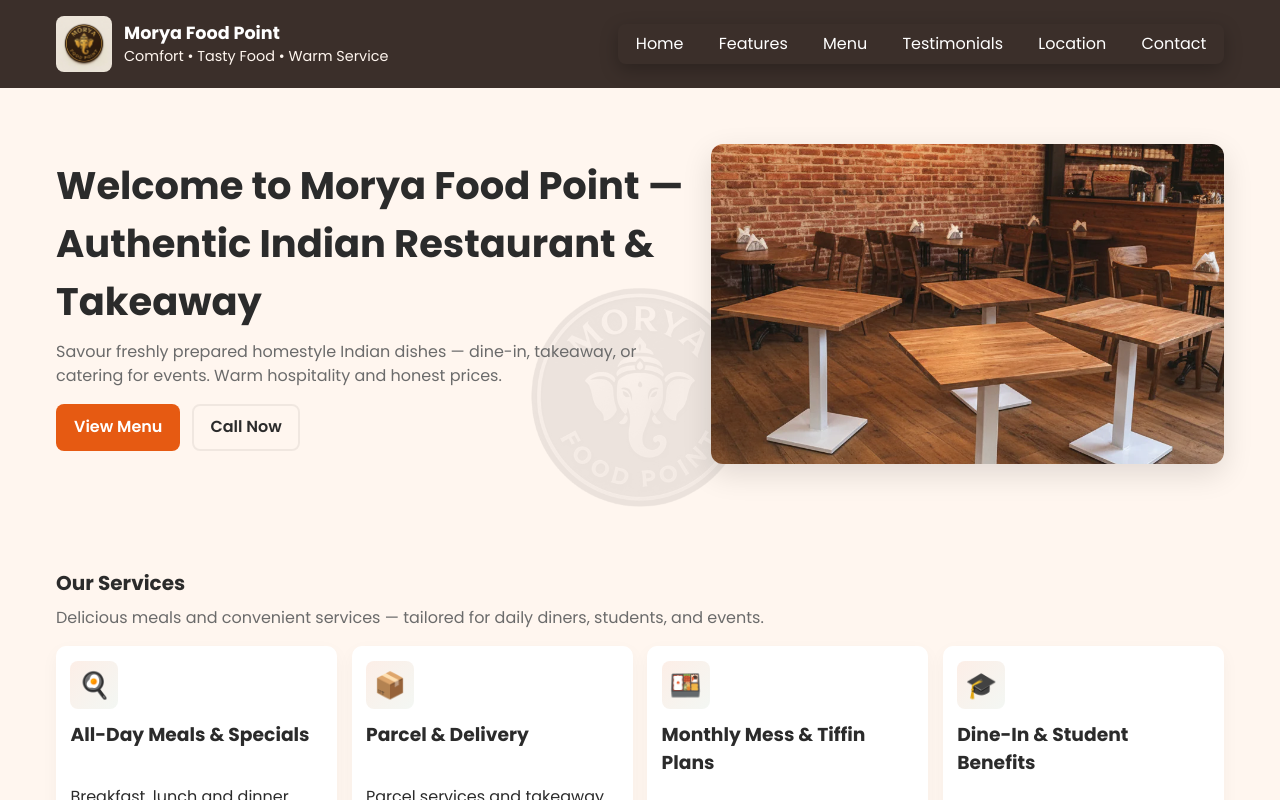
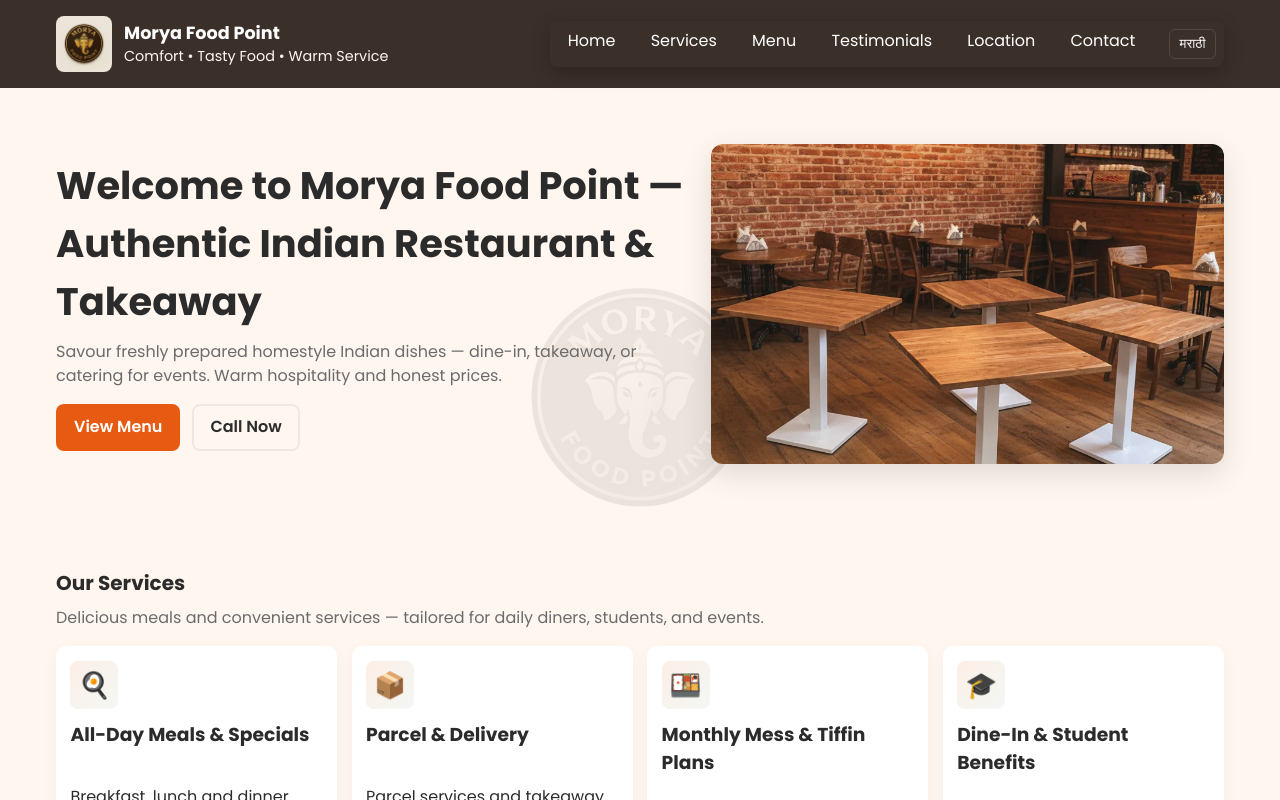
Before and after one commit to Varun-Visave/hotel-website, a React (Vite) app: page / in a window 1280 px wide. Shown: the top 800 px of the page. Built offline with nearby package versions, Linux system fonts and the light colour scheme.

Commit message:
added dual language support

```diff
--- a/src/Components/Body.jsx
+++ b/src/Components/Body.jsx
@@ -1,9 +1,11 @@
 import { useEffect, useState } from "react";
 import MenuSlider from "./MenuSlider";
 import diningImage from "../assets/dining.png"
+import { useLang } from '../contexts/LanguageContext'
 
 export default function Body() {
   const [showTop, setShowTop] = useState(false);
+  const { t } = useLang()
 
   useEffect(() => {
     // smooth scroll for internal links
@@ -38,23 +40,16 @@ export default function Body() {
       <section id="home" className="hero">
         <div className="container hero-inner">
           <div className="hero-text">
-            <h1 className="hero-title">
-              Welcome to Morya Food Point — Authentic Indian Restaurant & Takeaway
-            </h1>
-            <p className="hero-sub">
-              Savour freshly prepared homestyle Indian dishes — dine-in, takeaway,
-              or catering for events. Warm hospitality and honest prices.
-            </p>
+            <h1 className="hero-title">{t('hero.title')}</h1>
+            <p className="hero-sub">{t('hero.sub')}</p>
             <div className="hero-actions">
-              <a className="btn primary" href="#menu">
-                View Menu
-              </a>
+              <a className="btn primary" href="#menu">{t('cta.viewMenu')}</a>
               <a
                 className="btn ghost"
                 href="tel:+919876543210"
-                aria-label="Call Morya Food Point at +91 98765 43210"
+                aria-label={t('cta.callNow') + ' +91 98765 43210'}
               >
-                Call Now
+                {t('cta.callNow')}
               </a>
             </div>
           </div>
@@ -70,33 +65,31 @@ export default function Body() {
 
       <section id="features" className="features">
           <div className="container">
-          <h2 className="section-title">Our Services</h2>
-          <p className="section-sub">
-            Delicious meals and convenient services — tailored for daily diners, students, and events.
-          </p>
+          <h2 className="section-title">{t('features.title')}</h2>
+          <p className="section-sub">{t('features.sub')}</p>
           <div className="cards">
             <article className="card">
               <div className="icon" aria-hidden="true">🍳</div>
-              <h3>All-Day Meals & Specials</h3>
-              <p>Breakfast, lunch and dinner available daily — plus special Sunday menus to try each week.</p>
+              <h3>{t('features.card1.title')}</h3>
+              <p>{t('features.card1.desc')}</p>
             </article>
 
             <article className="card">
               <div className="icon" aria-hidden="true">📦</div>
-              <h3>Parcel & Delivery</h3>
-              <p>Parcel services and takeaway available — delivery parcels are free up to 5km.</p>
+              <h3>{t('features.card2.title')}</h3>
+              <p>{t('features.card2.desc')}</p>
             </article>
 
             <article className="card">
               <div className="icon" aria-hidden="true">🍱</div>
-              <h3>Monthly Mess & Tiffin Plans</h3>
-              <p>Subscribe to monthly mess plans or daily tiffin service for convenient homestyle meals.</p>
+              <h3>{t('features.card3.title')}</h3>
+              <p>{t('features.card3.desc')}</p>
             </article>
 
             <article className="card">
               <div className="icon" aria-hidden="true">🎓</div>
-              <h3>Dine-In & Student Benefits</h3>
-              <p>Cozy dine-in experience with special student discounts to keep meals affordable.</p>
+              <h3>{t('features.card4.title')}</h3>
+              <p>{t('features.card4.desc')}</p>
             </article>
           </div>
         </div>
@@ -104,10 +97,8 @@ export default function Body() {
 
       <section id="menu" className="menu">
         <div className="container">
-          <h2 className="section-title">Menu</h2>
-          <p className="section-sub">
-            Good food, fair prices. Use the arrows or dots to see each section.
-          </p>
+          <h2 className="section-title">{t('menu.title')}</h2>
+          <p className="section-sub">{t('menu.sub')}</p>
           <div className="menu-wrap">
             <MenuSlider />
           </div>
@@ -116,7 +107,7 @@ export default function Body() {
 
       <section id="testimonials" className="testimonials">
         <div className="container">
-          <h2 className="section-title">What Our Guests Say</h2>
+          <h2 className="section-title">{t('testimonials.title')}</h2>
           <div className="test-list">
             <blockquote className="test-card">
               <p>
@@ -149,11 +140,8 @@ export default function Body() {
 
       <section id="location" className="location">
         <div className="container">
-          <h2 className="section-title">Find Us</h2>
-          <p className="section-sub">
-            We are easy to find and near the main road. Come visit us for food
-            and events.
-          </p>
+          <h2 className="section-title">{t('location.title')}</h2>
+          <p className="section-sub">{t('location.sub')}</p>
           <div className="map-wrap">
             <iframe
               src="https://www.google.com/maps/embed?pb=!1m14!1m8!1m3!1d977.0774112537462!2d73.7656911!3d18.6491939!3m2!1i1024!2i768!4f13.1!3m3!1m2!1s0x3bc2b9004d1ad7e5%3A0xf3bbf4a3f07fc358!2sMorya%20Food%20Point!5e1!3m2!1sen!2sin!4v1764965939925!5m2!1sen!2sin"
--- a/src/Components/Footer.jsx
+++ b/src/Components/Footer.jsx
@@ -1,32 +1,32 @@
+import { useLang } from '../contexts/LanguageContext'
+
 export default function Footer() {
+  const { t } = useLang()
   return (
     <footer id="contact" className="site-footer">
       <div className="container footer-grid">
         <div className="footer-col">
-          <h3>Morya Food Point</h3>
+          <h3>{t('site.title')}</h3>
           <p>Comfort, tasty food, and friendly care.</p>
         </div>
 
         <div className="footer-col">
-          <h4>Contact</h4>
+          <h4>{t('footer.contact')}</h4>
           <p>
-            📞Phone:{" "}
-            <a href="tel:+918149282506" style={{ color: "burlywood" }}>
+            📞Phone:{' '}
+            <a href="tel:+918149282506" style={{ color: 'burlywood' }}>
               +91 8149282506
-            </a>{" "}
-            ,{" "}
-            <a href="tel:+919370223442" style={{ color: "burlywood" }}>
+            </a>{' '}
+            ,{' '}
+            <a href="tel:+919370223442" style={{ color: 'burlywood' }}>
               +91 9370223442
-            </a>{" "}
+            </a>{' '}
           </p>
           <p>
-            ✉️Email:{" "}
-            <a
-              href="mailto:moryafoodpoint@gmail.com"
-              style={{ color: "burlywood" }}
-            hat>
+            ✉️Email:{' '}
+            <a href="mailto:moryafoodpoint@gmail.com" style={{ color: 'burlywood' }}>
               moryafoodpoint@gmail.com
-            </a>{" "}
+            </a>{' '}
           </p>
           <p>
             📍Address: ABC Junction, Akurdi Railway Station, Akurdi, Pune -
@@ -35,27 +35,24 @@ export default function Footer() {
         </div>
 
         <div className="footer-col">
-          <h4>Quick Links</h4>
+          <h4>{t('footer.quickLinks')}</h4>
           <ul className="footer-links">
             <li>
-              <a href="#home">Home</a>
+              <a href="#home">{t('footer.home')}</a>
             </li>
             <li>
-              <a href="#menu">Menu</a>
+              <a href="#menu">{t('footer.menu')}</a>
             </li>
             <li>
-              <a href="#location">Location</a>
+              <a href="#location">{t('footer.location')}</a>
             </li>
           </ul>
         </div>
       </div>
 
       <div className="footer-bottom">
-        <p>
-          © 2025 Morya Food Point. All rights reserved. • Made with love in
-          India
-        </p>
+        <p>{t('footer.copyright')}</p>
       </div>
     </footer>
-  );
+  )
 }
--- a/src/Components/Navbar.jsx
+++ b/src/Components/Navbar.jsx
@@ -1,17 +1,19 @@
-import { useState } from 'react'
-import logo from "../assets/logo.png"
+import { useState } from "react";
+import logo from "../assets/logo.png";
+import { useLang } from "../contexts/LanguageContext";
 
-export default function Navbar(){
-  const [open, setOpen] = useState(false)
+export default function Navbar() {
+  const [open, setOpen] = useState(false);
+  const { lang, setLang, t } = useLang();
 
-  function handleClick(e, href){
-    e.preventDefault()
-    setOpen(false)
-    const el = document.querySelector(href)
-    if(el){
-      el.scrollIntoView({behavior:'smooth', block:'start'})
-      el.setAttribute('tabindex','-1')
-      el.focus({preventScroll:true})
+  function handleClick(e, href) {
+    e.preventDefault();
+    setOpen(false);
+    const el = document.querySelector(href);
+    if (el) {
+      el.scrollIntoView({ behavior: "smooth", block: "start" });
+      el.setAttribute("tabindex", "-1");
+      el.focus({ preventScroll: true });
     }
   }
 
@@ -19,28 +21,69 @@ export default function Navbar(){
     <header className="site-header">
       <div className="container header-inner">
         <div className="brand">
-          <img src={logo} alt="Morya Food Point logo" className="logo" />
+          <img src={logo} alt={`${t("site.title")} logo`} className="logo" />
           <div>
-            <h1 className="site-title">Morya Food Point</h1>
-            <p className="tagline">Comfort • Tasty Food • Warm Service</p>
+            <h1 className="site-title">{t("site.title")}</h1>
+            <p className="tagline">{t("site.tagline")}</p>
           </div>
         </div>
 
         <nav className="site-nav" aria-label="Main navigation">
-          <button className="nav-toggle" aria-label={open? 'Close menu':'Open menu'} aria-expanded={open} onClick={()=>setOpen(o=>!o)}>
+          <button
+            className="nav-toggle"
+            aria-label={open ? t("nav.closeMenu") : t("nav.openMenu")}
+            aria-expanded={open}
+            onClick={() => setOpen((o) => !o)}
+          >
             <span className="hamburger" />
           </button>
 
-          <ul className={`nav-list ${open? 'show': ''}`}>
-            <li><a href="#home" onClick={(e)=>handleClick(e,'#home')}>Home</a></li>
-            <li><a href="#features" onClick={(e)=>handleClick(e,'#features')}>Features</a></li>
-            <li><a href="#menu" onClick={(e)=>handleClick(e,'#menu')}>Menu</a></li>
-            <li><a href="#testimonials" onClick={(e)=>handleClick(e,'#testimonials')}>Testimonials</a></li>
-            <li><a href="#location" onClick={(e)=>handleClick(e,'#location')}>Location</a></li>
-            <li><a href="#contact" onClick={(e)=>handleClick(e,'#contact')}>Contact</a></li>
+          <ul className={`nav-list ${open ? "show" : ""}`}>
+            <li>
+              <a href="#home" onClick={(e) => handleClick(e, "#home")}>
+                {t("nav.home")}
+              </a>
+            </li>
+            <li>
+              <a href="#features" onClick={(e) => handleClick(e, "#features")}>
+                {t("nav.services")}
+              </a>
+            </li>
+            <li>
+              <a href="#menu" onClick={(e) => handleClick(e, "#menu")}>
+                {t("nav.menu")}
+              </a>
+            </li>
+            <li>
+              <a
+                href="#testimonials"
+                onClick={(e) => handleClick(e, "#testimonials")}
+              >
+                {t("nav.testimonials")}
+              </a>
+            </li>
+            <li>
+              <a href="#location" onClick={(e) => handleClick(e, "#location")}>
+                {t("nav.location")}
+              </a>
+            </li>
+            <li>
+              <a href="#contact" onClick={(e) => handleClick(e, "#contact")}>
+                {t("nav.contact")}
+              </a>
+            </li>
+            <button
+              className="lang-toggle"
+              aria-label={
+                lang === "en" ? "Switch to Marathi" : "Switch to English"
+              }
+              onClick={() => setLang(lang === "en" ? "mr" : "en")}
+            >
+              {lang === "en" ? "मराठी" : "EN"}
+            </button>
           </ul>
         </nav>
       </div>
     </header>
-  )
+  );
 }
--- /dev/null
+++ b/src/contexts/LanguageContext.jsx
@@ -0,0 +1,150 @@
+import { createContext, useContext, useState, useMemo } from 'react'
+
+const LanguageContext = createContext(null)
+
+const translations = {
+  en: {
+    site: { title: 'Morya Food Point', tagline: 'Comfort • Tasty Food • Warm Service' },
+    nav: {
+      home: 'Home',
+      services: 'Services',
+      menu: 'Menu',
+      testimonials: 'Testimonials',
+      location: 'Location',
+      contact: 'Contact',
+      openMenu: 'Open menu',
+      closeMenu: 'Close menu'
+    },
+    hero: {
+      title: 'Welcome to Morya Food Point — Authentic Indian Restaurant & Takeaway',
+      sub: 'Savour freshly prepared homestyle Indian dishes — dine-in, takeaway, or catering for events. Warm hospitality and honest prices.'
+    },
+    cta: {
+      viewMenu: 'View Menu',
+      callNow: 'Call Now'
+    },
+    features: {
+      title: 'Our Services',
+      sub: 'Delicious meals and convenient services — tailored for daily diners, students, and events.',
+      card1: { title: 'All-Day Meals & Specials', desc: 'Breakfast, lunch and dinner available daily — plus special Sunday menus to try each week.' },
+      card2: { title: 'Parcel & Delivery', desc: 'Parcel services and takeaway available — delivery parcels are free up to 5km.' },
+      card3: { title: 'Monthly Mess & Tiffin Plans', desc: 'Subscribe to monthly mess plans or daily tiffin service for convenient homestyle meals.' },
+      card4: { title: 'Dine-In & Student Benefits', desc: 'Cozy dine-in experience with special student discounts to keep meals affordable.' }
+    },
+    menu: {
+      title: 'Menu',
+      sub: 'Good food, fair prices. Use the arrows or dots to see each section.',
+      sections: {
+        SnackAndBreakfast: 'Snack & Breakfast',
+        Thali: 'Thali',
+        Drinks: 'Drinks',
+        ParathaRoti: 'Paratha & Roti',
+        RiceAndBiryani: 'Rice & Biryani',
+        VegMainCourse: 'Veg Main Course',
+        NonVegMainCourse: 'Non-Veg Main Course'
+      },
+      prev: 'Previous section',
+      next: 'Next section',
+      show: 'Show'
+    },
+    testimonials: { title: 'What Our Guests Say' },
+    location: { title: 'Find Us', sub: 'We are easy to find and near the main road. Come visit us for food and events.' },
+    footer: {
+      contact: 'Contact',
+      quickLinks: 'Quick Links',
+      home: 'Home',
+      menu: 'Menu',
+      location: 'Location',
+      copyright: '© 2025 Morya Food Point. All rights reserved. • Made with love in India'
+    },
+    misc: { scrollTop: 'Scroll to top' }
+  },
+  mr: {
+    site: { title: 'मोर्या फूड पॉईंट', tagline: 'आरामदायी • चविष्ट अन्न • आपुलकीची सेवा' },
+    nav: {
+      home: 'मुख्यपृष्ठ',
+      services: 'सेवा',
+      menu: 'मेनू',
+      testimonials: 'प्रशंसापत्रे',
+      location: 'स्थान',
+      contact: 'संपर्क',
+      openMenu: 'मेनू उघडा',
+      closeMenu: 'मेनू बंद करा'
+    },
+    hero: {
+      title: 'मोर्या फूड पॉईंट- प्रामाणिक भारतीय रेस्टॉरंट व टेकेअवे',
+      sub: 'ताज्या, घरच्या चवीसारख्या भारतीय पदार्थांचा आस्वाद घ्या — येथे यावे, घ्यावे किंवा कार्यक्रमांसाठी केटरिंग.'
+    },
+    cta: {
+      viewMenu: 'मेनू बघा',
+      callNow: 'आता कॉल करा'
+    },
+    features: {
+      title: 'आमच्या सेवा',
+      sub: 'रोजचे जेवण आणि सोयीच्या सेवा — विद्यार्थी व कार्यक्रमांसाठी उपयुक्त.',
+      card1: { title: 'संपूर्ण दिवस जेवण व खास पदार्थ', desc: 'नित्य नाश्ता, दुपारचे जेवण आणि रात्रीचे जेवण उपलब्ध — दर रविवार विशेष मेनू.' },
+      card2: { title: 'पार्सल व डिलिव्हरी', desc: 'पार्सल सेवा व टेकअवे — 5 किमीपर्यंत डिलिव्हरी मोफत.' },
+      card3: { title: 'मासिक मेस व टिफिन योजना', desc: 'मासिक मेस योजना किंवा दैनंदिन टिफिन सेवेसाठी सदस्यता घ्या.' },
+      card4: { title: 'डाईन-इन व विद्यार्थी सूट', desc: 'आनंदी डाईन-इन वातावरण व विद्यार्थ्यांसाठी सवलत.' }
+    },
+    menu: {
+      title: 'मेनू',
+      sub: 'छान जेवण, योग्य दर. विभाग बघण्यासाठी अ‍ॅरो किंवा डॉट्स वापरा.',
+      sections: {
+        SnackAndBreakfast: 'स्नॅक व नाश्ता',
+        Thali: 'थाळी',
+        Drinks: 'पेय',
+        ParathaRoti: 'पराठा व पोळी',
+        RiceAndBiryani: 'भात व बिर्याणी',
+        VegMainCourse: 'शाकाहारी मुख्य पदार्थ',
+        NonVegMainCourse: 'नॉन-व्हेज मुख्य पदार्थ'
+      },
+      prev: 'मागील भाग',
+      next: 'पुढचा भाग',
+      show: 'दाखवा'
+    },
+    testimonials: { title: 'आमच्या पाहुण्यांचे मत' },
+    location: { title: 'आम्हाला शोधा', sub: 'आम्हाला शोधणे सोपे आहे आणि मुख्य रस्त्यास जवळ आहे. जेवण व कार्यक्रमांसाठी भेट द्या.' },
+    footer: {
+      contact: 'संपर्क',
+      quickLinks: 'लवकर दुवे',
+      home: 'मुख्यपृष्ठ',
+      menu: 'मेनू',
+      location: 'स्थान',
+      copyright: '© 2025 मोर्या फूड पॉईंट. सर्व हक्क राखीव.'
+    },
+    misc: { scrollTop: 'वर जा' }
+  }
+}
+
+export function LanguageProvider({ children }){
+  const [lang, setLang] = useState('en')
+
+  const value = useMemo(()=> {
+    function t(path){
+      if(!path) return ''
+      const parts = path.split('.')
+      let cur = translations[lang]
+      for(const p of parts){
+        if(!cur) return undefined
+        cur = cur[p]
+      }
+      return cur ?? path
+    }
+    return { lang, setLang, t }
+  },[lang])
+
+  return (
+    <LanguageContext.Provider value={value}>
+      {children}
+    </LanguageContext.Provider>
+  )
+}
+
+export function useLang(){
+  const ctx = useContext(LanguageContext)
+  if(!ctx) throw new Error('useLang must be used within LanguageProvider')
+  return ctx
+}
+
+export default LanguageContext
--- a/src/main.jsx
+++ b/src/main.jsx
@@ -1,9 +1,12 @@
 import { StrictMode } from 'react'
 import { createRoot } from 'react-dom/client'
 import App from './App.jsx'
+import { LanguageProvider } from './contexts/LanguageContext'
 
 createRoot(document.getElementById('root')).render(
   <StrictMode>
-    <App />
+    <LanguageProvider>
+      <App />
+    </LanguageProvider>
   </StrictMode>,
 )
--- a/src/styles.css
+++ b/src/styles.css
@@ -119,6 +119,20 @@ body::before {
   background: transparent;
   padding: 0.5rem;
   color: #fff;
+}
+
+/* Language toggle button in the header */
+.lang-toggle {
+  background: transparent;
+  color: #fff;
+  border: 1px solid rgba(255,255,255,0.12);
+  padding: 0.35rem 0.6rem;
+  border-radius: 6px;
+  margin-left: 0.5rem;
+  cursor: pointer;
+}
+.lang-toggle:focus {
+  outline: 3px solid rgba(255,255,255,0.14);
 }
 .nav-toggle:focus {
   outline: 3px solid rgba(255, 255, 255, 0.2);
```
Also changed, not shown: src/Components/MenuSlider.jsx (+7 -5 lines).
